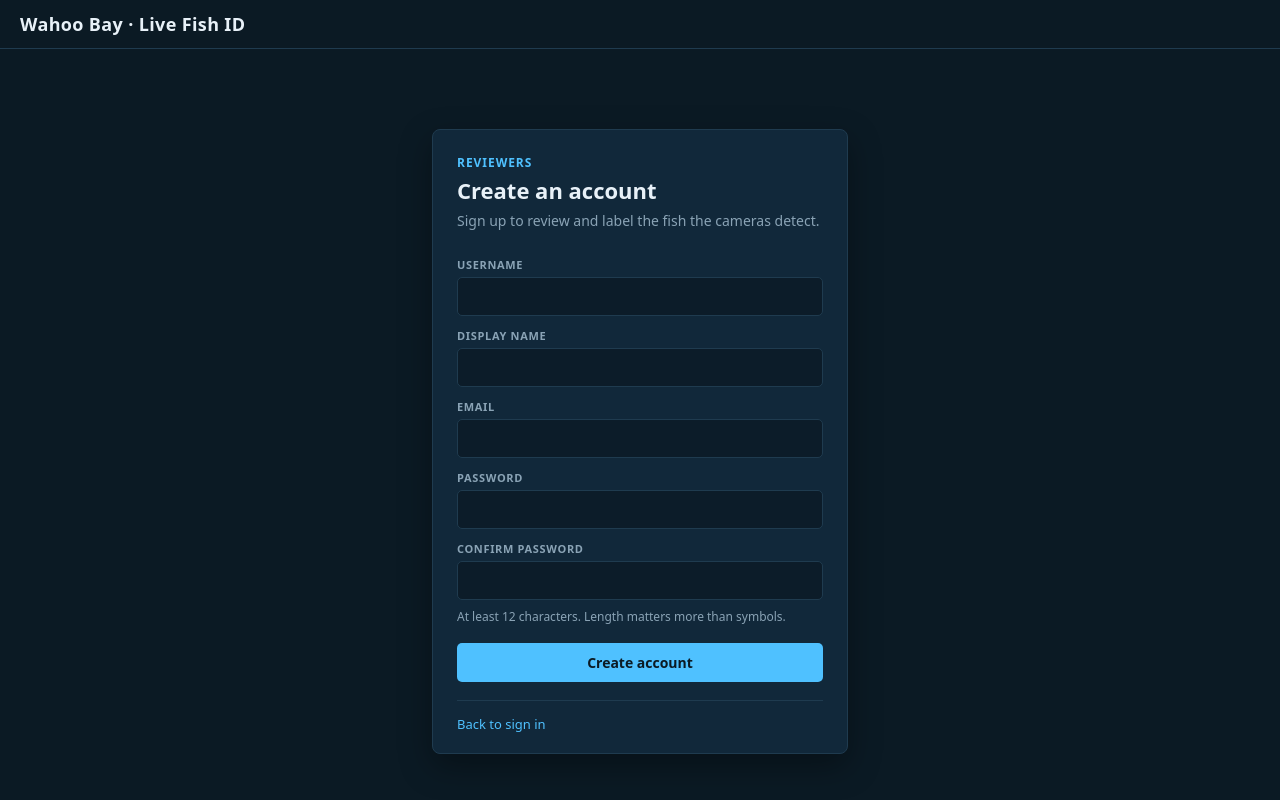
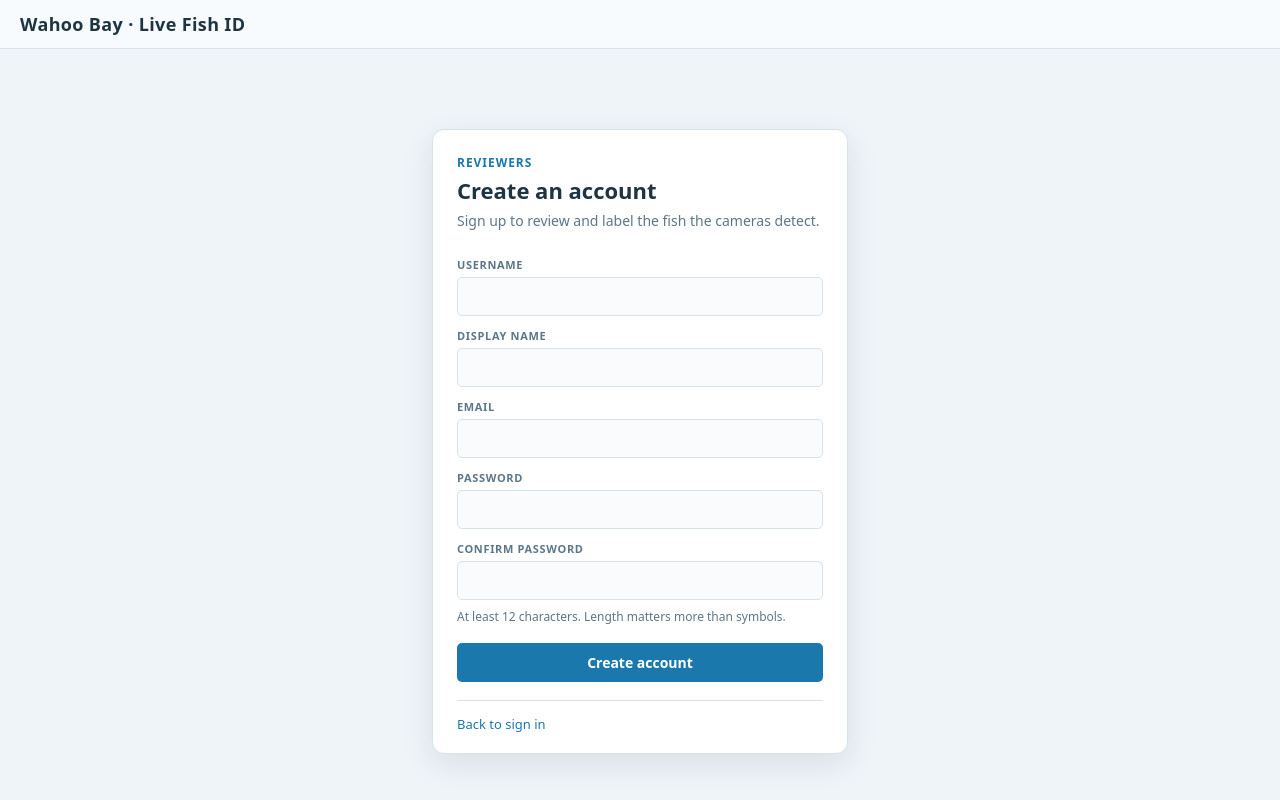
Before and after one commit to wahoobay/ai, a FastAPI app: page /register in a window 1280 px wide. Run offline with FastAPI, Linux system fonts and the light colour scheme; some libraries are stand-ins or nearby versions.

Commit message:
auth pages: a lighter, softer theme (revertible)
Sea-mist page, white card, slate text and an ocean-blue accent, as values
for the --auth-* variables under .auth-page.auth-light (all card text
>= 4.5:1). The four auth templates switch it on with the auth-light
class; dropping the class (or reverting this commit) restores the dark
look exactly. ?theme=dark|light previews either on any auth page.

Co-Authored-By: Claude Opus 5.5 (1M context) <noreply@anthropic.com>

```diff
--- a/services/dashboard/app/static/auth.js
+++ b/services/dashboard/app/static/auth.js
@@ -149,3 +149,12 @@ document.addEventListener("DOMContentLoaded", () => {
   wireForgotForm();
   wireResetForm();
 });
+
+// Preview either auth-page theme on any auth page: ?theme=light or ?theme=dark.
+(() => {
+  const body = document.body;
+  if (!body.classList.contains("auth-page")) return;
+  const theme = new URLSearchParams(window.location.search).get("theme");
+  if (theme === "light") body.classList.add("auth-light");
+  else if (theme === "dark") body.classList.remove("auth-light");
+})();
--- a/services/dashboard/app/static/style.css
+++ b/services/dashboard/app/static/style.css
@@ -1447,5 +1447,30 @@ li.empty { color: var(--muted); font-style: italic; }
   font-size: 13px;
   color: var(--auth-muted);
 }
+/* A lighter, softer auth theme: sea-mist page, white card, slate text,
+   ocean-blue accent (white-on-accent and accent-on-white both meet 4.5:1).
+   Drop the auth-light class from the four auth templates to go back to
+   the dark defaults above; ?theme=dark|light previews either (auth.js). */
+.auth-page.auth-light {
+  --auth-bg: #eef4f8;
+  --auth-header-bg: #f8fbfd;
+  --auth-line: #d6e3ec;
+  --auth-card-bg: #ffffff;
+  --auth-shadow: 0 10px 30px rgba(22, 60, 84, 0.10);
+  --auth-ink: #1d3442;
+  --auth-muted: #5d7788;
+  --auth-accent: #1a78ad;
+  --auth-accent-hover: #2489c2;
+  --auth-button-ink: #ffffff;
+  --auth-input-bg: #f9fbfc;
+  --auth-focus-ring: rgba(26, 120, 173, 0.20);
+  --auth-error-ink: #b42318;
+  --auth-error-bg: #fdeceb;
+  --auth-error-line: #f5c2bd;
+  --auth-done-ink: #1e7a4c;
+  --auth-done-bg: #e9f7ef;
+  --auth-done-line: #bfe5cf;
+}
+.auth-page.auth-light .auth-card { border-radius: 12px; }
 #identity-chip { display: flex; gap: 0.5rem; align-items: center; }
 .pending-banner { padding: 0.6rem 1rem; background: #fff4ce; color: #3b3100; }
--- a/services/dashboard/app/templates/forgot_password.html
+++ b/services/dashboard/app/templates/forgot_password.html
@@ -6,7 +6,7 @@
   <title>Reset your password — Wahoo Bay</title>
   <link rel="stylesheet" href="/static/style.css?v={{ asset_version }}">
 </head>
-<body class="auth-page">
+<body class="auth-page auth-light">
   <header class="auth-top">
     <h1><a href="/">Wahoo Bay · Live Fish ID</a></h1>
   </header>
--- a/services/dashboard/app/templates/login.html
+++ b/services/dashboard/app/templates/login.html
@@ -6,7 +6,7 @@
   <title>Sign in — Wahoo Bay</title>
   <link rel="stylesheet" href="/static/style.css?v={{ asset_version }}">
 </head>
-<body class="auth-page">
+<body class="auth-page auth-light">
   <header class="auth-top">
     <h1><a href="/">Wahoo Bay · Live Fish ID</a></h1>
   </header>
--- a/services/dashboard/app/templates/register.html
+++ b/services/dashboard/app/templates/register.html
@@ -6,7 +6,7 @@
   <title>Create an account — Wahoo Bay</title>
   <link rel="stylesheet" href="/static/style.css?v={{ asset_version }}">
 </head>
-<body class="auth-page">
+<body class="auth-page auth-light">
   <header class="auth-top">
     <h1><a href="/">Wahoo Bay · Live Fish ID</a></h1>
   </header>
--- a/services/dashboard/app/templates/reset_password.html
+++ b/services/dashboard/app/templates/reset_password.html
@@ -6,7 +6,7 @@
   <title>Choose a new password — Wahoo Bay</title>
   <link rel="stylesheet" href="/static/style.css?v={{ asset_version }}">
 </head>
-<body class="auth-page">
+<body class="auth-page auth-light">
   <header class="auth-top">
     <h1><a href="/">Wahoo Bay · Live Fish ID</a></h1>
   </header>
```
Also changed, not shown: tests/test_auth_pages_style.py (+23 -0 lines).
